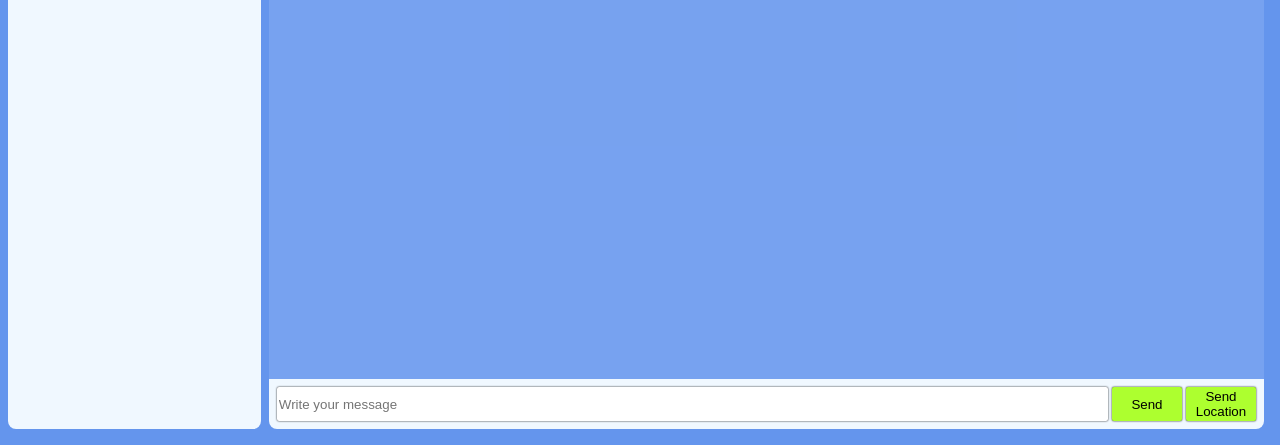
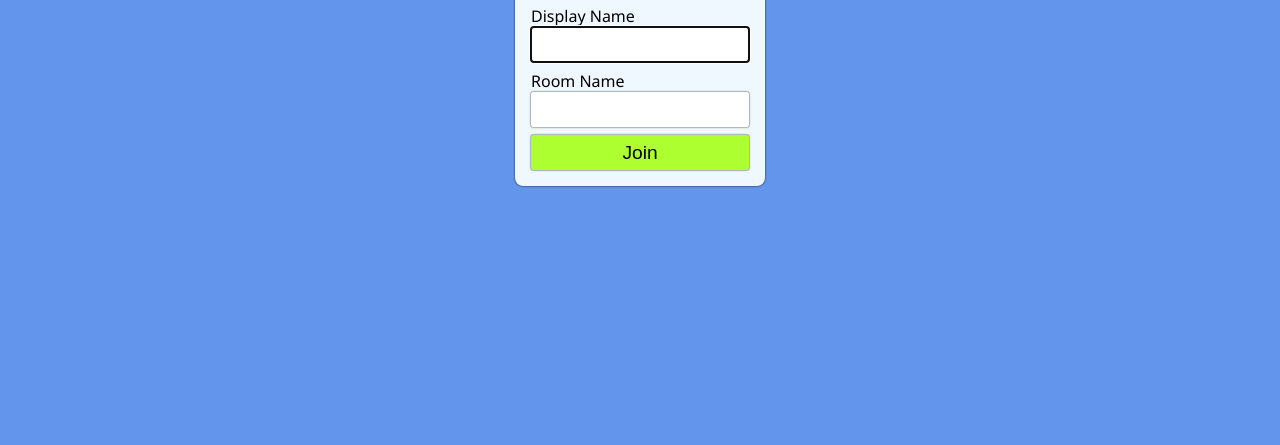
Before and after one commit to OmarInCS/ChatApp, a website: page public/index.html in a window 1280 px wide. Shown: the part 363-808 px from the top of the page. Drawn offline with nearby package versions, Linux system fonts and the light colour scheme; no server answers.

Commit message:
auto scroll, name changing, login page

```diff
--- /dev/null
+++ b/public/css/chat.css
@@ -0,0 +1,89 @@
+
+* {
+    margin: 0px;
+    padding: 0px;
+    box-sizing: border-box;
+}
+
+html {
+    height: 100%;
+}
+
+body {
+    background-color: cornflowerblue;
+    padding: 8px;
+    height: 100%;
+}
+
+aside {
+    float: left;
+    width: 20%;
+    height: 100%;
+    background-color: aliceblue;
+    border-radius: 8px;
+    padding: 8px;
+    overflow: auto;
+}
+
+main {
+    float: left;
+    width: 80%;
+    height: 100%;
+    padding: 0px 8px;
+}
+
+#all-messages {
+    height: calc(100% - 50px);
+    padding: 8px;
+    background-color: #f0f8ff22;
+    overflow: auto;
+    border-top-right-radius: 8px;
+    border-top-left-radius: 8px;
+}
+
+form {
+    background-color: aliceblue;
+    padding: 8px;
+    width: 100%;
+    height: 50px;
+    border-bottom-right-radius: 8px;
+    border-bottom-left-radius: 8px;
+}
+
+form > input {
+    width: calc(100% - 140px - 8px);
+    height: 100%;
+    border-radius: 2px;
+    border: 0px;
+    box-shadow: 0px 0px 2px black;
+    vertical-align: middle;
+    padding: 2px;
+}
+
+form > button {
+    width: 70px;
+    height: 100%;
+    vertical-align: middle;
+    background-color: greenyellow;
+    border: 0px;
+    border-radius: 2px;
+    box-shadow: 0px 0px 2px black;
+}
+
+.message {
+    padding: 8px;
+    background-color: aliceblue;
+    border-radius: 8px;
+    margin: 8px;
+    box-shadow: 0px 0px 2px black;
+    width: fit-content;
+}
+
+.message_title > h4 {
+    display: inline-block;
+    margin: 8px 0px;
+}
+
+.message_title > span {
+    color: gray;
+}
--- a/public/css/index.css
+++ b/public/css/index.css
@@ -1,89 +1,45 @@
-
 * {
-    margin: 0px;
-    padding: 0px;
     box-sizing: border-box;
 }
 
-html {
+body, html {
     height: 100%;
 }
 
 body {
     background-color: cornflowerblue;
-    padding: 8px;
-    height: 100%;
-}
-
-aside {
-    float: left;
-    width: 20%;
-    height: 100%;
-    background-color: aliceblue;
-    border-radius: 8px;
-    padding: 8px;
-    overflow: auto;
-}
-
-main {
-    float: left;
-    width: 80%;
-    height: 100%;
-    padding: 0px 8px;
-}
-
-#all-messages {
-    height: calc(100% - 50px);
-    padding: 8px;
-    background-color: #f0f8ff22;
-    overflow: auto;
-    border-top-right-radius: 8px;
-    border-top-left-radius: 8px;
+    display: flex;
+    justify-content: center;
+    align-items: center;
+    font-family: 'Segoe UI', Tahoma, Geneva, Verdana, sans-serif;
 }
 
 form {
+    width: 250px;
+    border-radius: 8px;
     background-color: aliceblue;
-    padding: 8px;
-    width: 100%;
-    height: 50px;
-    border-bottom-right-radius: 8px;
-    border-bottom-left-radius: 8px;
+    box-shadow: 0px 0px 2px black;
+    padding: 16px;
 }
 
-form > input {
-    width: calc(100% - 140px - 8px);
-    height: 100%;
+h1 {
+    text-align: center;
+}
+
+div {
+    margin: 8px 0px;
+}
+
+input, button {
+    width: 100%;
+    height: 35px;
     border-radius: 2px;
     border: 0px;
     box-shadow: 0px 0px 2px black;
-    vertical-align: middle;
+    font-size: 1.2em;
     padding: 2px;
 }
 
-form > button {
-    width: 70px;
-    height: 100%;
-    vertical-align: middle;
+button {
     background-color: greenyellow;
-    border: 0px;
-    border-radius: 2px;
-    box-shadow: 0px 0px 2px black;
 }
-
-.message {
-    padding: 8px;
-    background-color: aliceblue;
-    border-radius: 8px;
-    margin: 8px;
-    box-shadow: 0px 0px 2px black;
-    width: fit-content;
-}
-
-.message_title > h4 {
-    display: inline-block;
-    margin: 8px 0px;
-}
-
-.message_title > span {
-    color: gray;
-}
--- a/public/index.html
+++ b/public/index.html
@@ -1,55 +1,24 @@
 <!DOCTYPE html>
 <html lang="en">
-
 <head>
     <meta charset="UTF-8">
     <meta name="viewport" content="width=device-width, initial-scale=1.0">
     <meta http-equiv="X-UA-Compatible" content="ie=edge">
-    <title>Chat App</title>
+    <title>Join | Chat App</title>
     <link rel="stylesheet" href="css/index.css">
 </head>
-
 <body>
-    <aside>
-        <h1>Rooms</h1>
-    </aside>
-    <main>
-        <div id="all-messages"></div>
-        <form id=" " action="">
-            <input id="tf-message" type="text" placeholder="Write your message">
-            <button id="bt-send">Send</button>
-            <button id="bt-location">Send Location</button>
-        </form>
-    </main>
-
-
-    <script id="message-template" type="text/template">
-        <div class="message_title">
-            <h4>{{from}}</h4>
-            <span>{{createdAt}}</span>
+    <form action="./chat.html">
+        <h1>Join Chat</h1>
+        <div>
+            <span>Display Name</span>
+            <input type="text" name="tf-name" autofocus>
         </div>
-        <div class="message_body">
-            {{text}}
+        <div>
+            <span>Room Name</span>
+            <input type="text" name="tf-room">
         </div>
-    </script>
-
-    <script id="location-message-template" type="text/template">
-        <div class="message_title">
-            <h4>{{from}}</h4>
-            <span>{{createdAt}}</span>
-        </div>
-        <div class="message_body">
-            <a href="{{url}}" target="_blank" rel="noopener noreferrer">
-                My Location
-            </a>
-        </div>
-    </script>
-
-    <script src="/socket.io/socket.io.js"></script>
-    <script src="https://ajax.googleapis.com/ajax/libs/jquery/3.4.1/jquery.min.js"></script>
-    <script src="js/libs/moment.js"></script>
-    <script src="https://cdnjs.cloudflare.com/ajax/libs/mustache.js/3.1.0/mustache.min.js"></script>
-    <script src="script.js"></script>
+        <button type="submit">Join</button>
+    </form>
 </body>
-
 </html>
--- a/public/script.js
+++ b/public/js/chat.js
@@ -20,6 +20,7 @@ socket.on("newMessage", (message) => {
         createdAt: time
     });
     $("#all-messages").append(div);
+    scrollToBottom();
 });
 
 socket.on("newLocationMessage", (message) => {
@@ -35,6 +36,7 @@ socket.on("newLocationMessage", (message) => {
     });
 
     $("#all-messages").append(div);
+    scrollToBottom();
 });
 
 $("#bt-send").click(() => {
@@ -61,3 +63,8 @@ $("#bt-location").click(() => {
 
     return false;
 });
+
+function scrollToBottom() {
+    let view = document.querySelector(".message:last-child");
+    view.scrollIntoView();
+}
```
Also changed, not shown: public/chat.html (added, +55 -0 lines).
